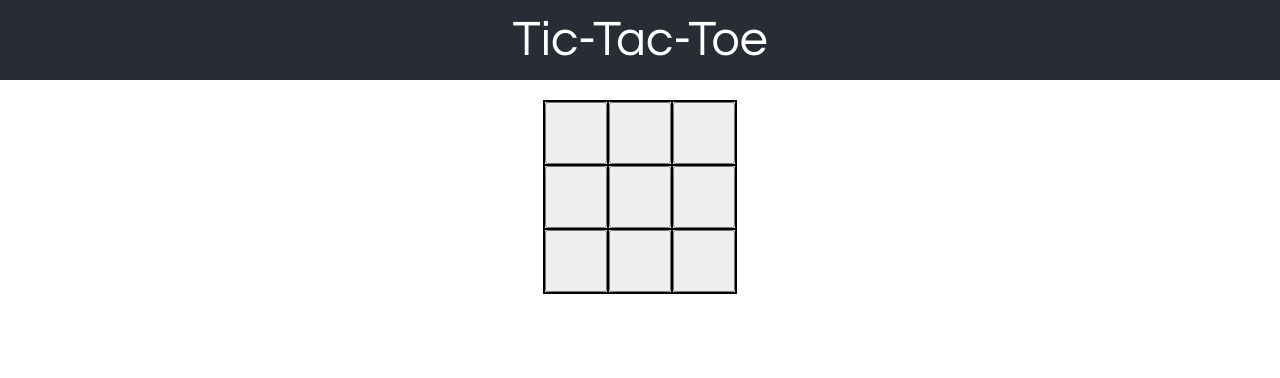
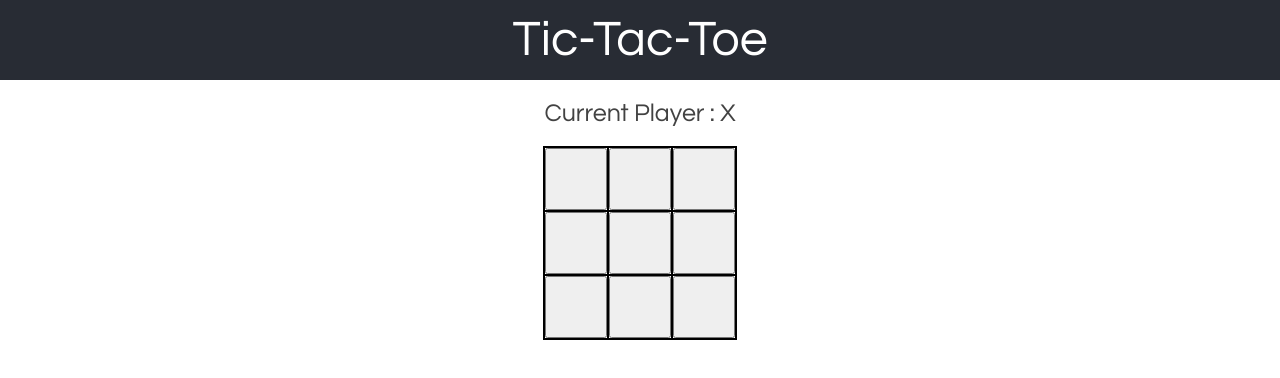
Before and after one commit to Nandita-Raksani/TicTacToe-0.3, a React app: page / in a window 1280 px wide. Built offline with nearby package versions, Linux system fonts and the light colour scheme.

Commit message:
feat: Display the status of current player turn

```diff
--- a/src/App.css
+++ b/src/App.css
@@ -47,3 +47,10 @@ button.tile-button[data-symbol-color="X"] {
 button.tile-button[data-symbol-color="O"] {
   color: green;
 }
+
+.status {
+  font: 25px "Century Gothic", Futura, sans-serif;
+  margin: auto;
+  color: #424242;
+  margin-bottom: 20px;
+}
--- a/src/component/Game.js
+++ b/src/component/Game.js
@@ -1,6 +1,7 @@
 import React, { useState } from 'react';
 import '../App.css';
 import Tile from './Tile';
+import Status from './Status';
 import Constants from '../constants/Constants';
 import StyleConstants from '../constants/StyleConstants';
 
@@ -38,6 +39,9 @@ const Game = () => {
                 {StyleConstants.APP_TITLE}
             </header>
             <div>
+                <div className={StyleConstants.STATUS}>
+                    <Status currentPlayer={currentPlayer} />
+                </div>
                 <ul className={StyleConstants.BOARD}>
                     {renderBoard()}
                 </ul>
--- /dev/null
+++ b/src/component/Status.js
@@ -0,0 +1,18 @@
+import React from "react";
+import PropTypes from "prop-types";
+import Constants from '../constants/Constants';
+
+const Status = (props) => {
+    const getStatus = () => {
+        const { currentPlayer } = props;
+        return Constants.CURRENT_PLAYER + currentPlayer;
+    };
+
+    return (
+        <label>{getStatus()}</label>
+    );
+}
+Status.propTypes = {
+    currentPlayer: PropTypes.string.isRequired
+};
+export default Status;
--- a/src/constants/Constants.js
+++ b/src/constants/Constants.js
@@ -3,6 +3,7 @@ const Constants = {
     INITIAL_TILE_POSITION: 0,
     PLAYER_X: "X",
     EMPTY_VALUE: "",
-    PLAYER_O: "O"
+    PLAYER_O: "O",
+    CURRENT_PLAYER: "Current Player : "
 };
 export default Constants;
--- a/src/constants/StyleConstants.js
+++ b/src/constants/StyleConstants.js
@@ -3,6 +3,7 @@ const StyleConstants = {
     APP: "App",
     APP_HEADER: "App-header",
     BOARD: "board",
-    TILE_BUTTON: "tile-button "
+    TILE_BUTTON: "tile-button ",
+    STATUS: "status"
 };
 export default StyleConstants;
```
Also changed, not shown: src/test/Game.test.js (+14 -0 lines), src/test/Status.test.js (added, +21 -0 lines), src/test/constants/Constants.js (+3 -1 lines), 1 other file.
